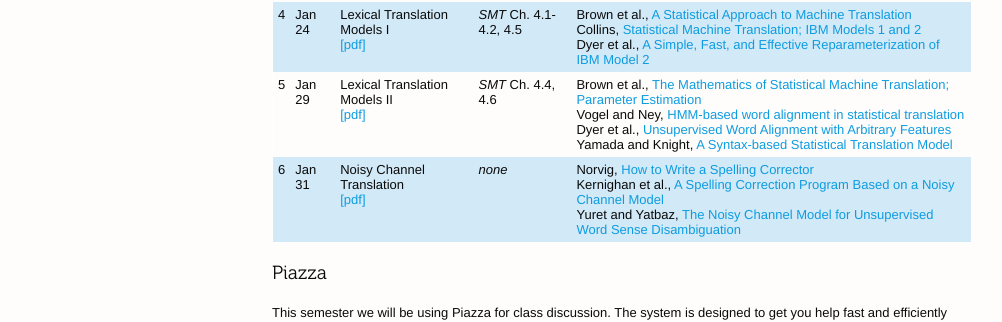
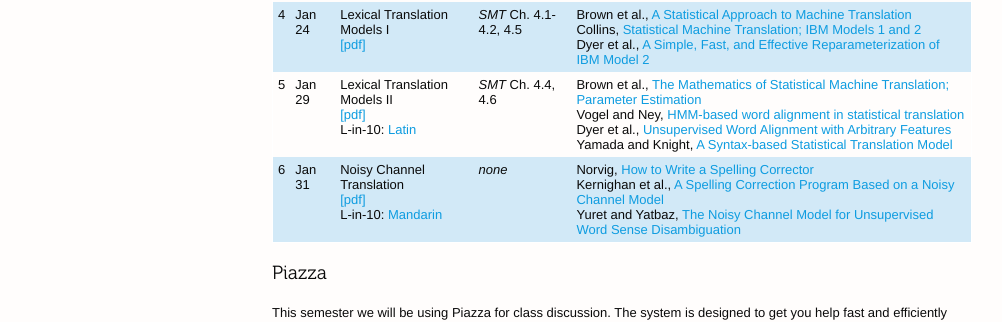
Before and after one commit to redpony/cmu-mt-11731, a Jekyll site: the page built from index.md, in a window 1280 px wide. Shown: the part 802-1124 px from the top of the page, without its empty margins (138-1140 px from the left). Built offline with Jekyll 4.4.1, drawn with Linux system fonts in a browser that asks for light colours.

Commit message:
language in 10

```diff
--- a/_posts/2013-01-29-day5.textile
+++ b/_posts/2013-01-29-day5.textile
@@ -3,6 +3,7 @@ title: Lexical Translation Models II
 slides: 05.lexical2.pdf
 day: 5
 book: 4.4, 4.6
+language-in-10: Latin
 reading:
   -
     author: Brown et al.
--- a/_posts/2013-01-31-day6.textile
+++ b/_posts/2013-01-31-day6.textile
@@ -2,6 +2,7 @@
 title: Noisy Channel Translation
 slides: 06.noisy.pdf
 day: 6
+language-in-10: Mandarin
 reading:
   -
     author: Norvig
```
Also changed, not shown: index.md (+1 -1 lines).
